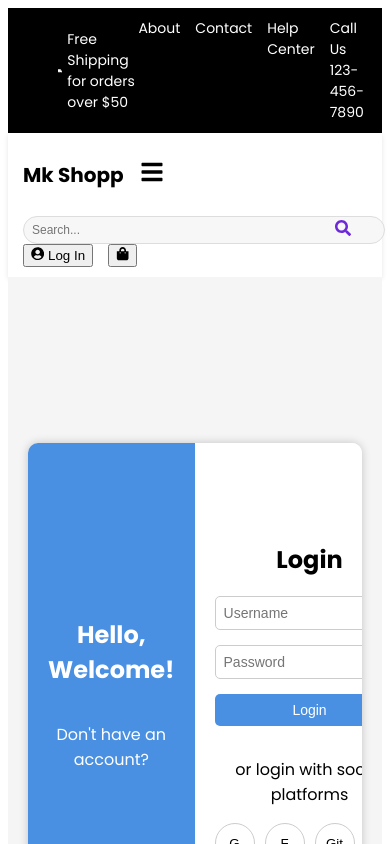
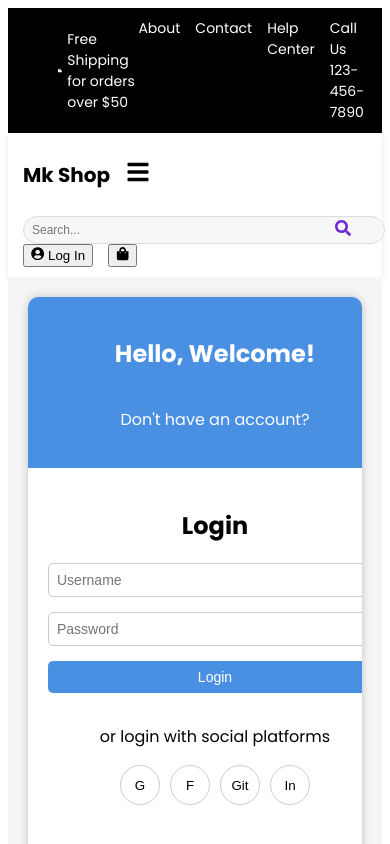
Before and after one commit to Muthukumar1015/Shoping, a Next.js app: page /auth in a window 390 px wide. Shown: the top 844 px of the page. Built offline with nearby package versions, Linux system fonts and the light colour scheme.

Commit message:
add js file and css file

```diff
--- a/src/components/navbar.js
+++ b/src/components/navbar.js
@@ -31,7 +31,7 @@ export default function Navbar() {
       {/* Main Navbar */}
       <div className={styles.mainNav}>
         <div className={styles.logoMenuContainer}>
-          <h1 className={styles.logo}>Mk Shopp</h1>
+          <h1 className={styles.logo}>Mk Shop</h1>
           <button className={styles.menuButton} onClick={() => setMenuOpen(!menuOpen)}>
             <FaBars />
           </button>
--- a/src/styles/AuthForm.module.css
+++ b/src/styles/AuthForm.module.css
@@ -7,7 +7,7 @@
   height: 100vh;
   background: #f5f5f5;
   padding: 20px;
-  overflow: hidden; /* Prevents unwanted scroll */
+  overflow: hidden;
 }
 
 /* Auth Box */
@@ -24,7 +24,7 @@
   transition: transform 0.5s ease-in-out;
 }
 
-/* Panels (Side-by-Side) */
+/* Panels */
 .welcomeSection, .formSection {
   width: 50%;
   padding: 40px;
@@ -134,30 +134,32 @@
   color: white;
 }
 
-/* 📱 Mobile Responsive (Sliding Effect Remains) */
+/* 📱 Mobile Responsive Fix */
 @media (max-width: 768px) {
   .authBox {
-    width: 95%;
-    height: 450px; /* Increased height for better input visibility */
+    flex-direction: column;
+    width: 90%;
+    height: auto;
+    min-height: 500px;
   }
 
   .welcomeSection, .formSection {
-    width: 100%; /* Keep side-by-side */
+    width: 100%;
     padding: 30px;
   }
 
-  /* Smooth sliding effect on mobile */
+  /* Fix Sliding Effect */
   .loginMode .welcomeSection {
-    transform: translateX(0%);
+    transform: translateY(0%);
   }
   .loginMode .formSection {
-    transform: translateX(0%);
+    transform: translateY(0%);
   }
   .registerMode .welcomeSection {
-    transform: translateX(100%);
+    transform: translateY(-100%);
   }
   .registerMode .formSection {
-    transform: translateX(-100%);
+    transform: translateY(100%);
   }
 
   .inputField {
@@ -175,26 +177,27 @@
 @media (max-width: 480px) {
   .authBox {
     width: 100%;
-    height: 500px; /* Adjust for better layout */
+    height: 100%;
+    min-height: 550px;
   }
 
   .welcomeSection, .formSection {
-    width: 100%; /* Full width */
+    width: 100%;
     padding: 20px;
   }
 
   /* Adjust sliding effect */
   .loginMode .welcomeSection {
-    transform: translateX(0%);
+    transform: translateY(0%);
   }
   .loginMode .formSection {
-    transform: translateX(0%);
+    transform: translateY(0%);
   }
   .registerMode .welcomeSection {
-    transform: translateX(100%);
+    transform: translateY(-100%);
   }
   .registerMode .formSection {
-    transform: translateX(-100%);
+    transform: translateY(100%);
   }
 
   .inputField {
```
